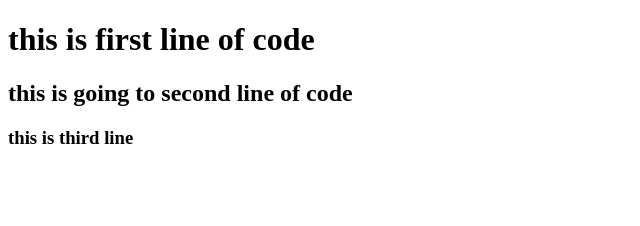
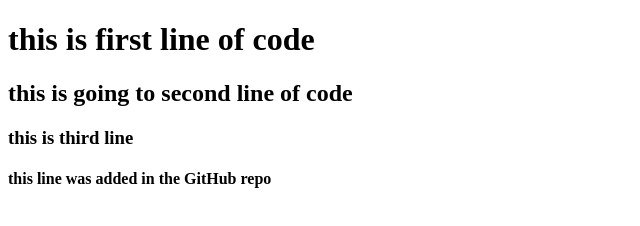
Before and after one commit to saurabhyadav04/yolo, a plain HTML site: page New folder/index.html in a window 1280 px wide. Shown: the whole page, without its empty margins (0-640 px from the left). Drawn offline with Linux system fonts and the light colour scheme.

Commit message:
Update index.html

```diff
--- a/New folder/index.html
+++ b/New folder/index.html
@@ -9,5 +9,6 @@
     <h1>this is first line of code </h1>
     <h2>this is going to second line of code </h2>
     <h3>this is third line</h3>
+    <h4>this line was added in the GitHub repo</h4>
 </body>
 </html>
```
